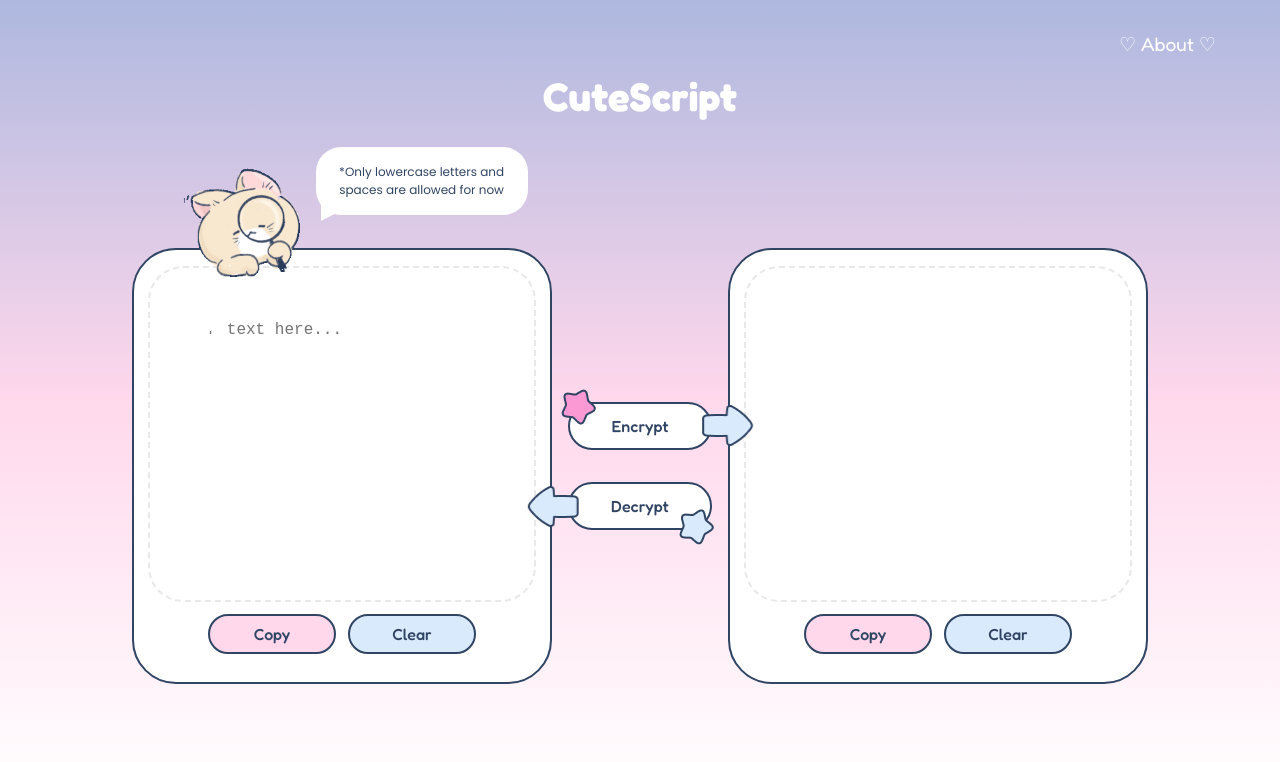
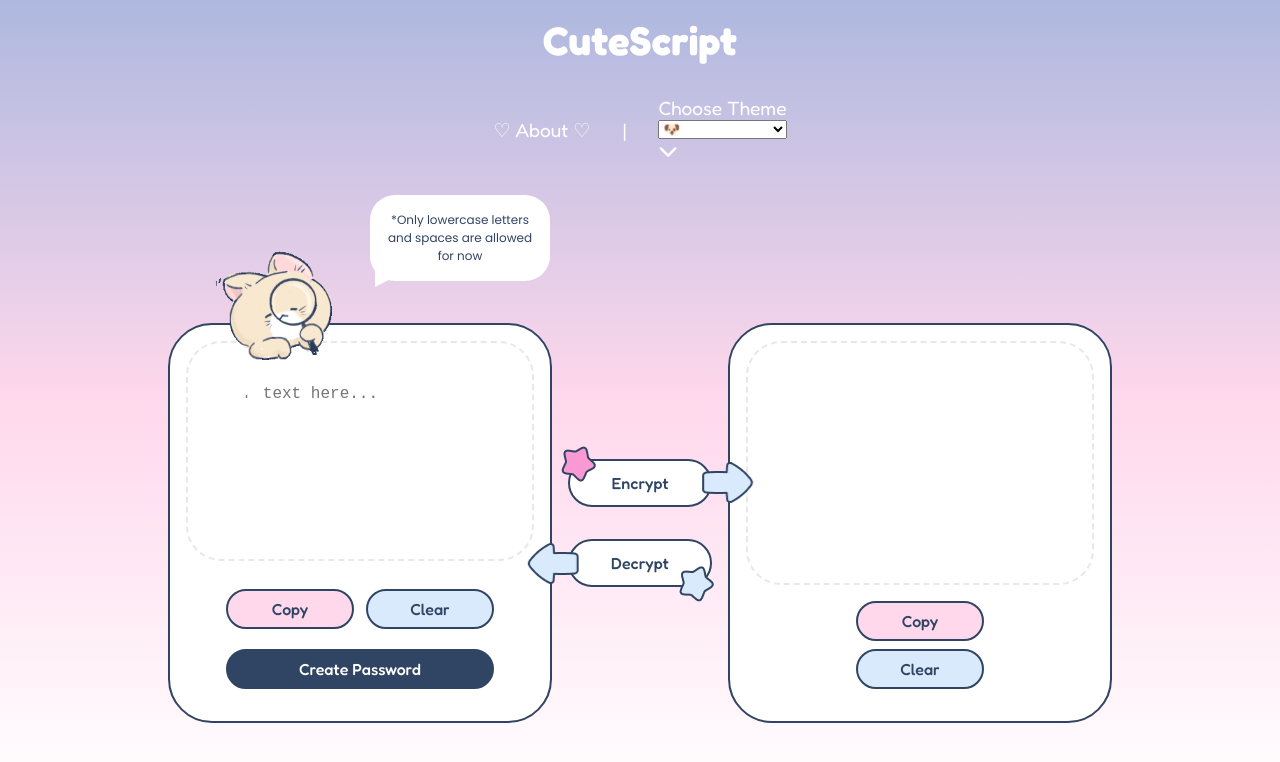
Before and after one commit to elynzx/CuteScript, a plain HTML site: page index.html in a window 1280 px wide. Drawn offline with Linux system fonts and the light colour scheme.

Commit message:
Adding menu-theme options

```diff
--- a/components.css
+++ b/css/components.css
@@ -1,14 +1,26 @@
-/* Info Button */
-#infoButton {
-    margin-top: 2rem;
-    margin-right: 4rem;
+/* Menu */
+
+#menu {
+    display: flex;
+    flex-direction: row;
+    align-items: center;
+    justify-content: center;
+    gap: 2rem;
     color: white;
-    cursor: pointer;
+    margin-bottom: 10rem;
     user-select: none;
     font-size: 1.2rem;
 }
 
+.menu-button {
+    cursor: pointer;
+}
 
+.select-body{
+    position: relative;
+    display: flex;
+    flex-direction: column;
+}
 
 .encryptorTextContainer {
     border: 2px solid var(--dark-primary);
@@ -26,7 +38,7 @@
     left: 0;
     width: 100%;
     height: 100vh;
-    background: transparent;
+    background-color: rgba(41, 45, 74, 0.7);
     display: flex;
     justify-content: center;
     align-items: center;
@@ -213,8 +225,8 @@
     background-color: white;
     padding: 1rem;
     width: 180px;
-    bottom: 80px;
-    left: 140px;
+    top: -130px;
+    left: 200px;
     border-radius: 25px;
     text-align: center;
 }
@@ -228,7 +240,6 @@
     bottom: -6px;
     left: 5px;
 }
-
 
 .decorativeBorder {
     width: 120px;
@@ -246,9 +257,7 @@
     height: 140px;
     border-radius: 50%;
     object-fit: cover;
-
 }
-
 
 #encryptImg {
     position: absolute;
@@ -256,19 +265,20 @@
     left: 10%;
 }
 
-
-#decryptImg {
-    position: absolute;
-    top: 55%;
-    left: 85%;
+.menuButtons {
+    display: flex;
+    flex-direction: column;
+    gap: 0.5rem;
+    padding: 1rem;
 }
 
-.menuButtons {
+.editButtons {
     padding: 0.75rem 0;
     display: flex;
     flex-direction: row;
     gap: 0.75rem;
 }
+
 
 .copyButton {
     background-color: var(--bg-pink);
@@ -277,6 +287,12 @@
 .clearButton {
     background-color: var(--bg-lightBlue);
 }
+
+#createPassword {
+    background-color: var(--dark-primary);
+    color: white;
+}
+
 
 #encryptionButtons {
     display: flex;
--- a/main.css
+++ b/css/main.css
@@ -15,6 +15,7 @@
 * {
     margin: 0;
     padding: 0;
+    box-sizing: border-box;
 }
 
 html {
@@ -39,7 +40,7 @@ h1 {
     color: white;
     text-align: center;
     margin-top: 1rem;
-    margin-bottom: 8rem;
+    margin-bottom: 2rem;
 }
 
 p {
--- a/index.html
+++ b/index.html
@@ -7,45 +7,70 @@
     <title>♡ CuteScript ♡</title>
 
     <!-- Include stylesheets -->
-    <link rel="stylesheet" href="main.css">
-    <link rel="stylesheet" href="components.css">
-    <link rel="stylesheet" href="animation.css">
+    <link rel="stylesheet" href="css/main.css">
+    <link rel="stylesheet" href="css/components.css">
+    <link rel="stylesheet" href="css/animation.css">
 
     <!-- Fonts -->
     <link rel="preconnect" href="https://fonts.googleapis.com">
     <link rel="preconnect" href="https://fonts.gstatic.com" crossorigin>
     <link href="https://fonts.googleapis.com/css2?family=Fredoka:wght@300..700&family=Poppins&display=swap"
         rel="stylesheet">
+
     <!-- Icons -->
+    <link rel="stylesheet" href="https://cdnjs.cloudflare.com/ajax/libs/font-awesome/6.1.1/css/all.min.css"
+        integrity="sha512-KfkfwYDsLkIlwQp6LFnl8zNdLGxu9YAA1QvwINks4PhcElQSvqcyVLLD9aMhXd13uQjoXtEKNosOWaZqXgel0g=="
+        crossorigin="anonymous" referrerpolicy="no-referrer" />
+
 
 </head>
 
 <body>
-    <span id="infoButton">♡ About ♡</span>
+
     <main>
         <!-- Encryptor Content -->
         <div id="encryptorContainer">
             <h1>CuteScript</h1>
+            <div id="menu">
+                <span id="infoButton" class="menu-button">♡ About ♡</span>
+                <span>|</span>
+                <div class="theme-selector ">
+                    <label class="select-label menu-button" for="select-theme">Choose Theme</label>
+                    <div id="select-theme-container" class="select-body">
+                        <select name="theme" id="select-theme">
+                            <option value="animals">🐶</option>
+                            <option value="desserts">🍰</option>
+                            <option value="stars">🌟</option>
+                            <option value="flowers">🌷</option>
+                        </select>
+                        <div class="select-icon">
+                            <i class="fa-solid fa-chevron-down"></i>
 
+                        </div>
+                    </div>
+                </div>
+            </div>
             <div id="encryptTextContainer">
                 <div id="encryptText" class="encryptorTextContainer textContent">
+                    <p id="restrictionInfo">*Only lowercase letters and spaces are allowed for now</p>
                     <div id="encryptImg">
                         <!-- <div class="decorativeBorder rotating-border"></div> -->
                         <img id="decorativeImg" class="decorativeImg" src="assets/animatedIcon.gif" alt="">
-                        <p id="restrictionInfo">*Only lowercase letters and spaces are allowed for now</p>
                     </div>
                     <div class="textContainer">
                         <textarea name="" id="encryptInput" placeholder="Enter text here..."></textarea>
                     </div>
                     <div class="menuButtons">
-                        <button type="button" id="copyEncryptedText" onclick="clearEncryptedText"
-                            class="copyButton">Copy</button>
-                        <button type="button" id="clearEncryptedText" onclick="clearEncryptedText"
-                            class="clearButton">Clear</button>
+                        <div class="editButtons">
+                            <button type="button" id="copyEncryptedText" class="copyButton">Copy</button>
+                            <button type="button" id="clearEncryptedText" class="clearButton">Clear</button>
                         </div>
+                        <button type="button" id="createPassword">Create Password</button>
+                    </div>
+
                 </div>
                 <div id="encryptionButtons">
-                    <button type="button" id="encryptButton" onclick="encryptText">Encrypt</button>
+                    <button type="button" id="encryptButton">Encrypt</button>
                     <img id="topArrow" class="arrow-top" src="assets/topArrow.png" alt="">
                     <img id="topStar" class="star-pulse" src="assets/topStar.png" alt="">
                     <img id="bottomArrow" class="arrow-bottom" src="assets/bottomArrow.png" alt="">
@@ -61,10 +86,8 @@
                         <textarea name="" id="decryptInput"></textarea>
                     </div>
                     <div class="menuButtons">
-                        <button type="button" id="copyDecryptedText" onclick="copyDecryptedText"
-                            class="copyButton">Copy</button>
-                        <button type="button" id="clearDecryptedText" onclick="clearDecryptedText"
-                            class="clearButton">Clear</button>
+                        <button type="button" id="copyDecryptedText" class="copyButton">Copy</button>
+                        <button type="button" id="clearDecryptedText" class="clearButton">Clear</button>
                     </div>
                 </div>
             </div>
@@ -110,22 +133,25 @@
     </div>
 
     <!-- Password Modal -->
-    <form id="enterPasswordForm" class="modal hidden">
+    <div id="createPasswordOverlay" class="modal-overlay hidden">
+        <form id="enterPasswordForm" class="modal">
             <h3>Enter password</h3>
             <div id="inputContainer">
                 <input type="text" id="password" placeholder="Password">
                 <input type="password" id="confirmPassword" placeholder="Confirm password">
             </div>
             <div id="buttonContent">
-            <button type="submit" id="savePassword" onclick="savePassword">Ok</button>
-            <button type="button" id="cancel" onclick="cancel">Cancel</button>
+                <button type="submit" id="savePassword">Ok</button>
+                <button type="button" id="cancelButton">Cancel</button>
             </div>
             <!-- Border Decoration -->
             <img id="passStar1" class="star-pulse" src="assets/PassStar1.png" alt="">
             <img id="passStar2" class="star-pulse" src="assets/PassStar2.png" alt="">
             <img id="passStar3" class="star-pulse" src="assets/PassStar3.png" alt="">
         </form>
-    <script src="main.js"></script>
+
+    </div>
+    <script src="js/main.js"></script>
 </body>
 
 </html>
--- a/main.js
+++ b/js/main.js
@@ -1,13 +1,3 @@
-/* /* Icon Animation */
-const decryptImg = document.querySelector("#decorativeImg")
-const icons = ["assets/encryptImg.png", "assets/decryptImg.png"]
-let currentIndex = 0
-
-setInterval(() => {
-      currentIndex = (currentIndex + 1) % icons.length
-      decryptImg.src = icons[currentIndex]
-}, 1500)
- */
 
 /* Adding sound into buttons */
 console.log("script cargado")
@@ -22,31 +12,34 @@ buttons.forEach(button => {
       })
 })
 
+/* Showing About modal  */
+
 const infoButton = document.getElementById("infoButton")
 const informationOverlay = document.getElementById("informationOverlay")
 const exitInformation = document.getElementById("exitInformation")
 
 infoButton.addEventListener("click", () => {
       informationOverlay.classList.remove("hidden");
+      console.log("script buttom")
 })
 
 exitInformation.addEventListener("click", () => {
       informationOverlay.classList.add("hidden");
 });
 
+/* Create Password modal */
+
+const createPassword = document.getElementById("createPassword")
+const createPasswordOverlay = document.getElementById("createPasswordOverlay")
+const cancelButton = document.getElementById("cancelButton")
+
+createPassword.addEventListener("click", () => {
+      createPasswordOverlay.classList.remove("hidden");
+})
+
+cancelButton.addEventListener("click", () => {
+      createPasswordOverlay.classList.add("hidden");
+});
+
 /* Input validation */
 const lowercaseOnly = /^[a-z\s]+$/;
-const
-
-function validateInput(text, password) {
-
-      if (!text.trim() || !lowercaseOnly.test(text)) {
-            alert("Please use only lowercase letters and spaces.")
-            return false;
-      }
-      if (!password || password.trim().length < 4) {
-            alert("Password must be at least 8 characters.")
-            return false
-      }
-      return true
-}
```
Also changed, not shown: js/functions.js (added, +13 -0 lines), css/animation.css (renamed from animation.css). Lines whose indentation alone changed are shown as unchanged.
